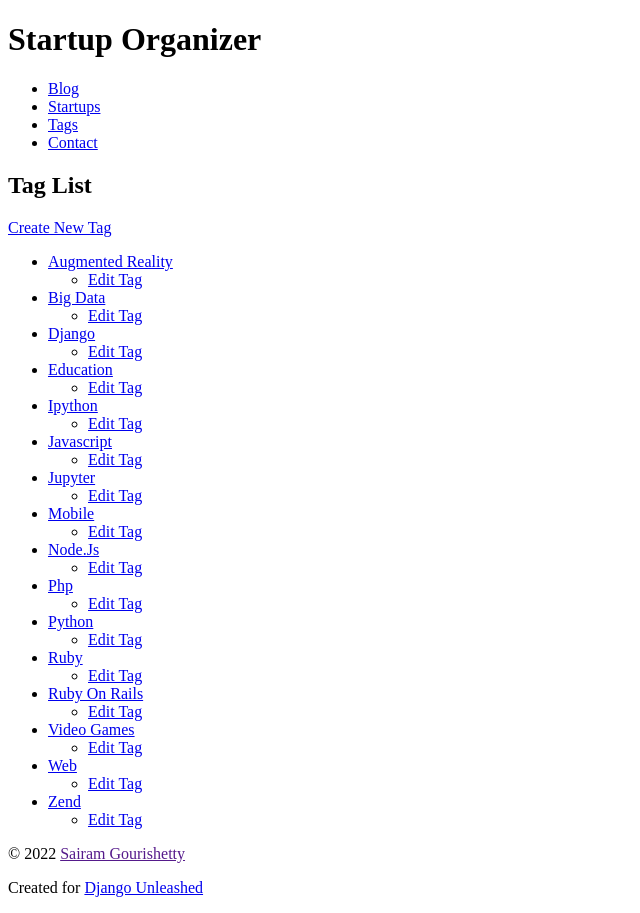
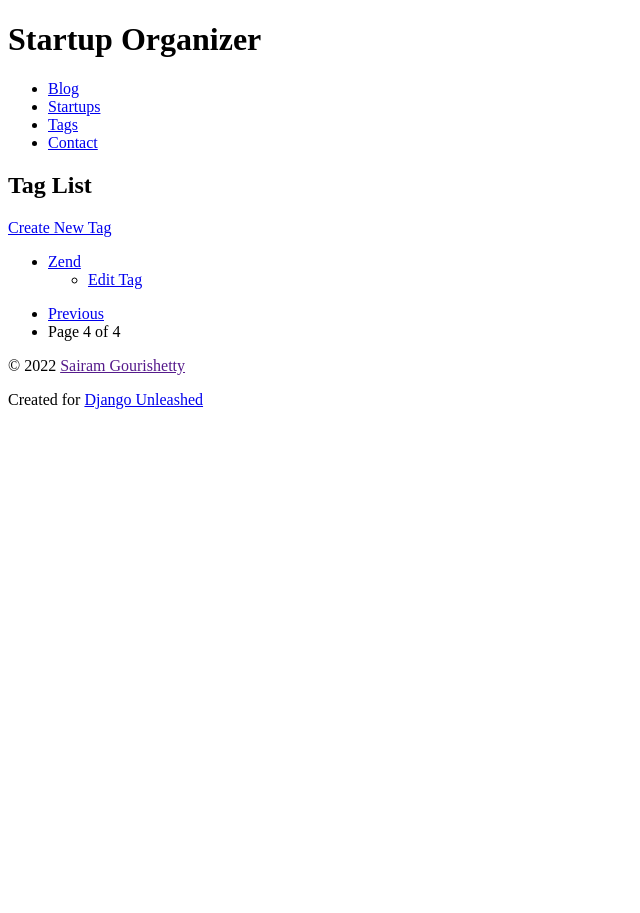
Before and after one commit to GourishettySairam/DjangoUnleashed, a Django app: page /tag/7/ in a window 1280 px wide. Shown: the whole page, without its empty margins (0-640 px from the left). After the commit the page ends 409 px from the top, so only its background shows below. Run offline with Django 3.2, Linux system fonts and the light colour scheme; data comes from the database, SQL or seed files in the repository.

Commit message:
Pagination of Tag List webpage using URL path

```diff
--- a/suorganizer/organizer/templates/organizer/tag_list.html
+++ b/suorganizer/organizer/templates/organizer/tag_list.html
@@ -32,4 +32,26 @@
         </li>
     {% endfor %}
 </ul>
+{% if is_paginated %}
+    <ul>
+        {% if previous_page_url %}
+            <li>
+                <a href="{{ previous_page_url }}">
+                    Previous
+                </a>
+            </li>
+        {% endif %}
+            <li>
+                Page {{ tag_list.number }}
+                of {{ paginator.num_pages }}
+            </li>
+        {% if next_page_url %}
+            <li>
+                <a href="{{ next_page_url }}">
+                    Next
+                </a>
+            </li>
+        {% endif %}
+    </ul>
+{% endif %}
 {% endblock %}
--- a/suorganizer/organizer/urls/tag.py
+++ b/suorganizer/organizer/urls/tag.py
@@ -1,8 +1,9 @@
 from django.conf.urls import url
-from ..views import TagDelete, TagList, tag_detail, tag_list, tag_create, TagCreate, TagUpdate
+from ..views import TagDelete, TagList, TagPageList, tag_detail, tag_list, tag_create, TagCreate, TagUpdate
 
 urlpatterns = [
-    url(r'^((?P<page_number>\d+)/)?$', TagList.as_view(), name='organizer_tag_list'),
+    url(r'^$', TagList.as_view(), name='organizer_tag_list'),
+    url(r'(?P<page_number>\d+)/$', TagPageList.as_view(), name='organizer_tag_page'),
     url(r'^create/$', TagCreate.as_view(), name='organizer_tag_create'),
     url(r'(?P<slug>[\w\-]+)/$', tag_detail, name='organizer_tag_detail'),
     url(r'^(?P<slug>[\w\-]+)/update/$', TagUpdate.as_view(), name='organizer_tag_update'),
--- a/suorganizer/organizer/views.py
+++ b/suorganizer/organizer/views.py
@@ -1,7 +1,7 @@
 from django.shortcuts import (get_object_or_404, redirect, render)
 
 from django.http.response import HttpResponse, Http404, HttpResponseNotFound
-from django.urls import reverse_lazy
+from django.urls import reverse, reverse_lazy
 
 from .forms import NewsLinkForm, TagForm, StartupForm
 from .models import Startup, Tag, NewsLink
@@ -19,7 +19,7 @@ def tag_list(request):
 class TagList(View):
     template_name = 'organizer/tag_list.html'
 
-    def get(self, request, page_number=None):
+    def get(self, request):
         tags = Tag.objects.all()
         context = {
             'tag_list': tags,
@@ -27,6 +27,59 @@ class TagList(View):
         return render(
             request, self.template_name, context
         )
+
+class TagPageList(View):
+        paginate_by = 5
+        template_name = 'organizer/tag_list.html'
+
+        def get(self, request, page_number):
+            tags = Tag.objects.all()
+            paginator = Paginator(
+                tags, self.paginate_by
+            )
+
+            try:
+                page = paginator.page(page_number)
+            except PageNotAnInteger:
+                page = paginator.page(1)
+            except EmptyPage:
+                page = paginator.page(
+                    paginator.num_pages
+                )
+
+            if page.has_previous():
+                prev_url = reverse(
+                    'organizer_tag_page',
+                    args={
+                        page.previous_page_number()
+                    }
+                )
+            else:
+                prev_url = None
+            if page.has_next():
+                next_url = reverse(
+                    'organizer_tag_page',
+                    args={
+                        page.next_page_number()
+                    }
+                )
+            else:
+                next_url = None
+
+            context = {
+                'is_paginated': page.has_other_pages(),
+                'next_page_url': next_url,
+                'paginator': paginator,
+                'previous_page_url': prev_url,
+                'tag_list': page
+            }
+
+            return render(
+                request,
+                self.template_name,
+                context
+            )
+
 
 def tag_detail(request, slug):
     tag = get_object_or_404(Tag, slug__iexact=slug)
```
